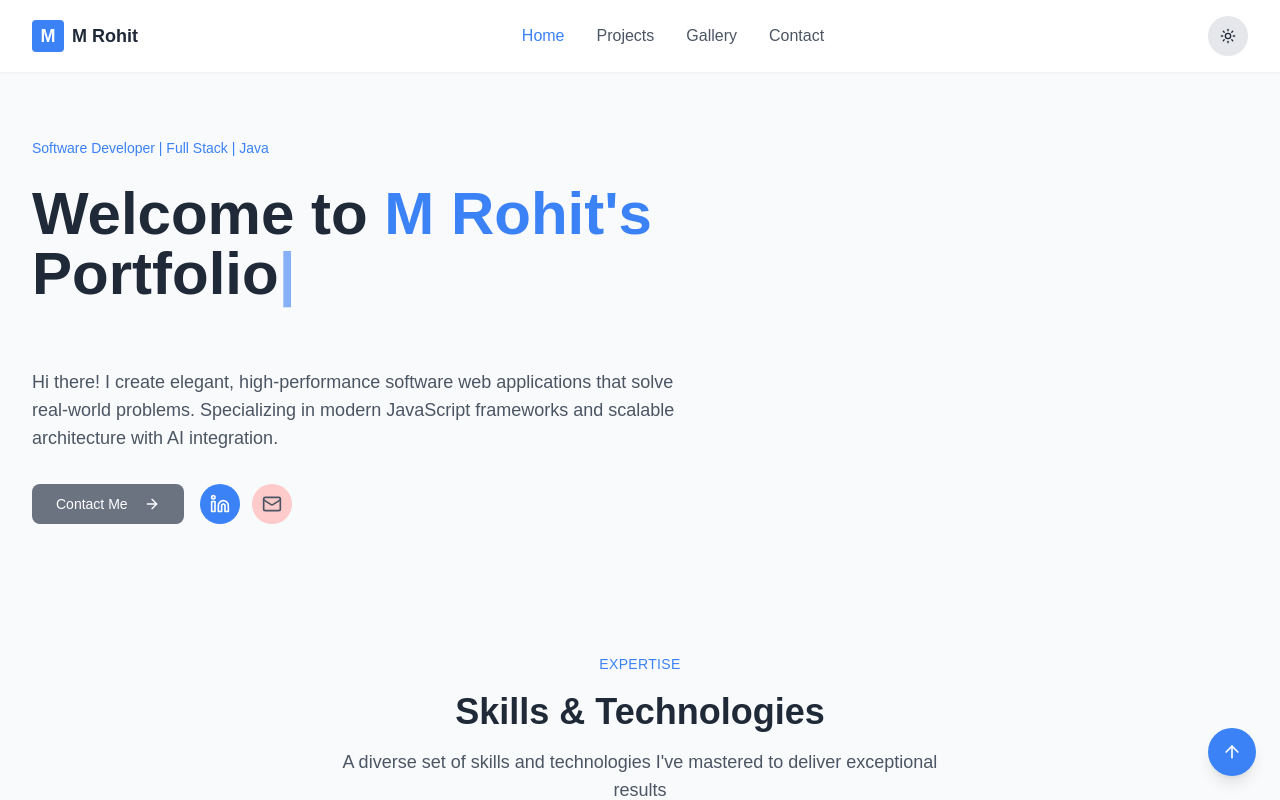
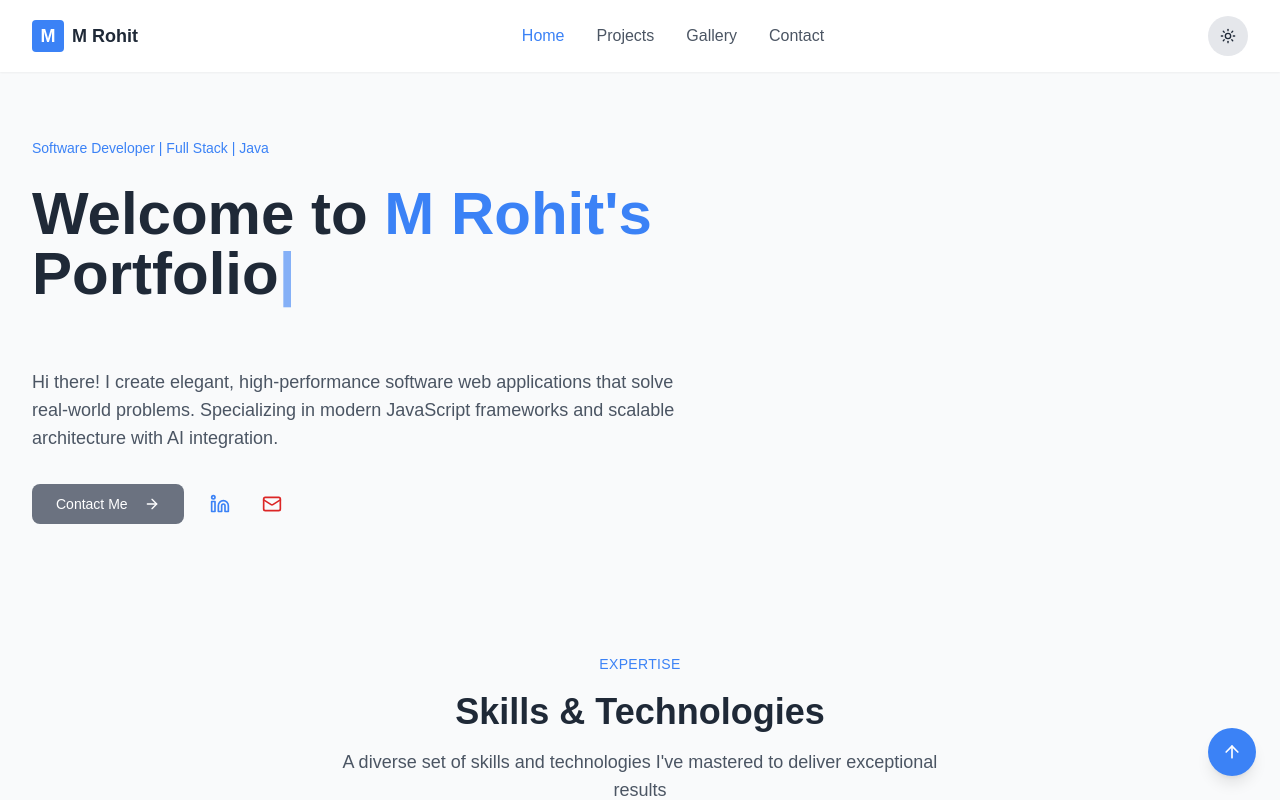
Before and after one commit to MRohit-2003/Portfolio-M-Rohit, a Next.js app: page / in a window 1280 px wide. Shown: the top 800 px of the page. Built offline with nearby package versions, Linux system fonts and the light colour scheme.

Commit message:
Updated linkedin and mail icon UI in home.tsx

```diff
--- a/app/home.tsx
+++ b/app/home.tsx
@@ -128,15 +128,15 @@ export default function Portfolio() {
             <div className="flex space-x-3">
               <Link
                 href="https://www.linkedin.com/in/m-rohit-138a76246"
-                className="w-10 h-10 bg-blue-500 rounded-full flex items-center justify-center transition-colors"
+                className="w-10 h-10 bg-white-500 hover:bg-blue-500 rounded-full flex items-center justify-center transition-colors"
               >
-                <Linkedin className="w-5 h-5 text-white" />
+                <Linkedin className="w-5 h-5 text-blue-500 group-hover:text-white dark:text-gray-300" />
               </Link>
               <Link
                 href="mailto:mrohit582003@gmail.com"
-                className="w-10 h-10 bg-red-200 hover:bg-blue-500 rounded-full flex items-center justify-center transition-colors group dark:bg-gray-700 dark:hover:bg-red-500"
+                className="w-10 h-10 bg-white-500 hover:bg-blue-500 rounded-full flex items-center justify-center transition-colors group dark:bg-gray-700 dark:hover:bg-red-500"
               >
-                <Mail className="w-5 h-5 text-gray-600 group-hover:text-white dark:text-gray-300" />
+                <Mail className="w-5 h-5 text-red-600 group-hover:text-white dark:text-gray-300" />
               </Link>
             </div>
           </div>
```
